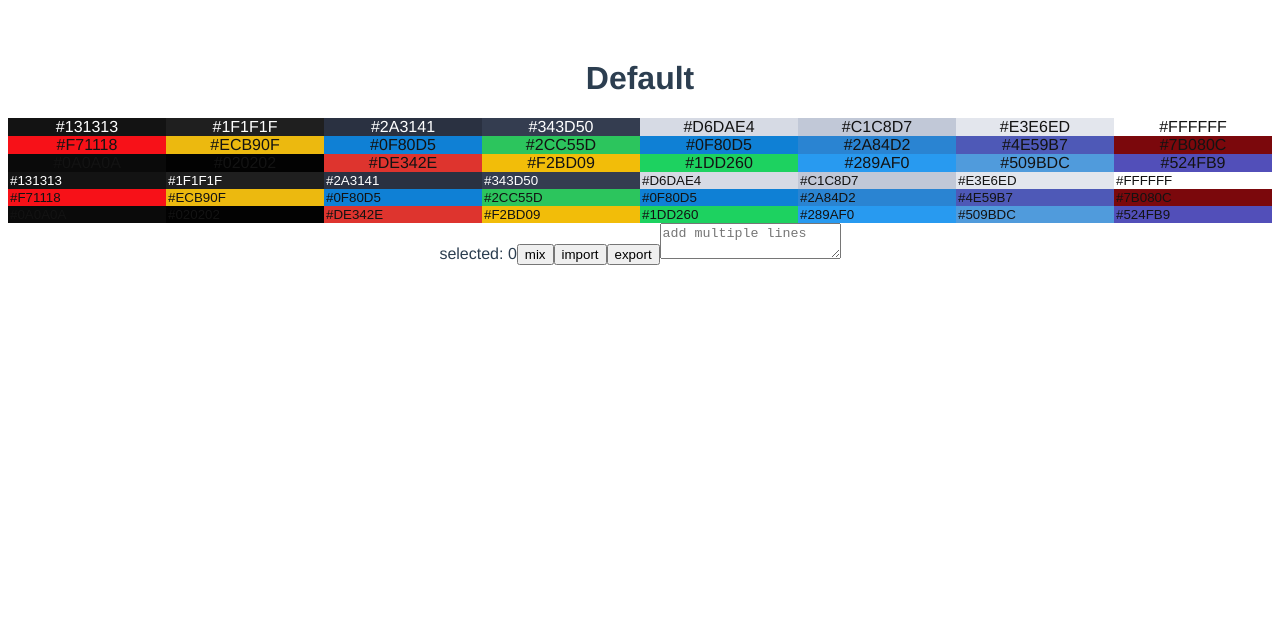
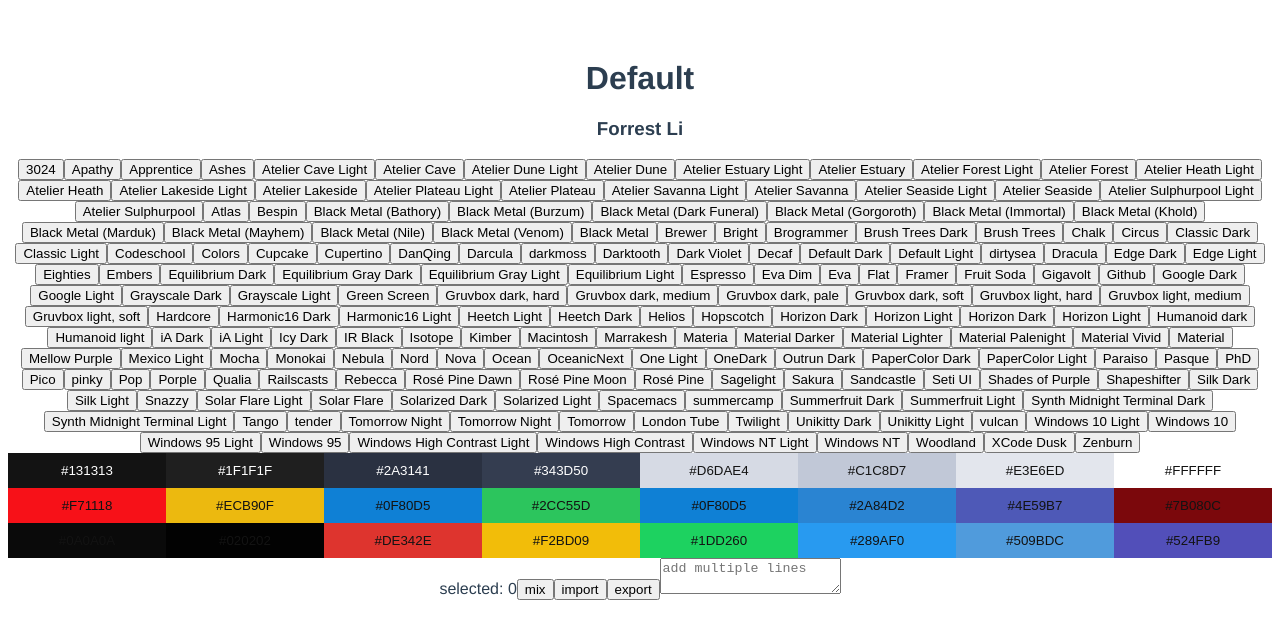
Before and after one commit to base9-theme/base9-theme.github.io, a Vue app: page / in a window 1280 px wide. Shown: the top 638 px of the page. Built offline with nearby package versions, Linux system fonts and the light colour scheme.

Commit message:
Show scheme lists

```diff
--- a/src/components/Main.vue
+++ b/src/components/Main.vue
@@ -1,14 +1,19 @@
 <script lang="ts">
 import { defineComponent, ref } from 'vue'
-import tmp from '../assets/tmp.yaml?raw';
-const schemes = import.meta.globEager("../assets/schemes/*.yaml")
 // import tmp from '..assets'
 import yaml from 'js-yaml'
 import Color from 'color'
 import _ from 'lodash'
-const N = 16;
-console.log(tmp);
 
+const N=24;
+
+const schemesRaw = import.meta.globEager("../assets/schemes/*.yaml")
+
+const schemeObjs = Object.fromEntries(_.entries(schemesRaw).map(([k,v]) => ([
+  ((/\.\.\/assets\/schemes\/(.*)\.yaml/.exec(k)||[])[1]),
+  v.default,
+])));
+console.log(schemeObjs);
 
 const testColors = [
   Color("#131313"),
@@ -70,7 +75,7 @@
   return `var(--base24-${i})`;
 }
 
-const cellStyles = _.times(24, i => ({
+const cellStyles = _.times(N, i => ({
   "background-color": getVar(i),
   color: getVar(contrastIndex[i]),
 }));
@@ -84,11 +89,9 @@
 
 export default defineComponent({
   data(vm) {
-    const colors: Color[] = [];
-    for(let i=0;i<24;i++) {
-      colors[i] = Color("#000000")
-    }
+    const colors: Color[] = _.times(N, () => Color("#000000"))
 
+    console.log(schemeObjs);
     return {
       yamlText: "",
       scheme: "Default",
@@ -96,12 +99,16 @@
       selected: 0,
       cellStyles,
       colors: testColors,
+      // tmp: {a:1,b:2},
+      schemeObjs,
     }
   },
   created() {
     return {
       Color,
       cellStyles,
+      // schemeObjs,
+      // tmp: {a:1,b:2},
     };
   },
   computed: {
@@ -133,7 +140,7 @@
       if(_.isString(obj.author)) {
         this.author = obj.author
       }
-      for(let i=0;i<24;i++) {
+      for(let i=0;i<N;i++) {
         const value = obj[base24Digits[i]];
         if(!_.isString(value)) {
           continue;
@@ -150,9 +157,31 @@
       const yamlObj = Object.fromEntries([
         ['scheme', this.scheme],
         ['author', this.author],
-        ..._.times(24, i => [base24Digits[i], this.colors[i].hex()]),
+        ..._.times(N, i => [base24Digits[i], this.colors[i].hex()]),
       ])
       this.yamlText = yaml.dump(yamlObj);
+    },
+    setScheme(schemeObj: Base24Object) {
+      this.scheme = schemeObj.scheme
+      this.author = schemeObj.author
+      for(let i=0;i<16;i++) {
+        let colorStr = schemeObj[base24Digits[i]];
+        if(colorStr[0] != "#") {
+          colorStr = "#" + colorStr;
+        }
+        this.colors[i]=Color(colorStr);
+      }
+      for(let i=16;i<24;i++) {
+        let colorStr = schemeObj[base24Digits[i]];
+        if(colorStr === undefined) {
+          this.colors[i]=Color(this.colors[i-8]);
+        } else {
+          if(colorStr[0] != "#") {
+            colorStr = "#" + colorStr;
+          }
+          this.colors[i]=Color(colorStr);
+        }
+      }
     },
     changeColorText(i: number, e: Event) {
       try {
@@ -169,17 +198,24 @@
 <template>
 <div v-bind:style="cssVariable">
   <h1>{{ scheme }}</h1>
-  <div class="color-list" >
-    <span
-      class="color-cell"
-      v-on:click="selected = i"
-      :style="cellStyles[i]"
-      v-for="(color, i) in colors"
-      v-bind:key="i"
-    >
-      {{ color.hex().toString() }}
-    </span>
+  <h3>{{ author }}</h3>
+  <div class="scheme-list">
+    <button
+      v-for="(schemeObj, key) in schemeObjs"
+      v-bind:key="key"
+      v-on:click="setScheme(schemeObj)"
+      class="scheme-cell"
+    > {{ schemeObj.scheme }} </button>
+    <!-- <span
+      v-for="(schemeObj, key) in schemeObjs"
+      v-bind:key="key"
+      v-on:click="setScheme(schemeObj)"
+      class="scheme-cell"
+    > {{ scheme.scheme }} </span> -->
   </div>
+
+
+
   <div class="color-list" >
     <input
       class="color-cell"
@@ -209,7 +245,12 @@
 
 .color-cell {
   border: 0;
+  padding: 10px;
   min-width: 0;
+  text-align: center;
+}
+.color-cell:focus {
+  outline: none;
 }
 
 a {
```
